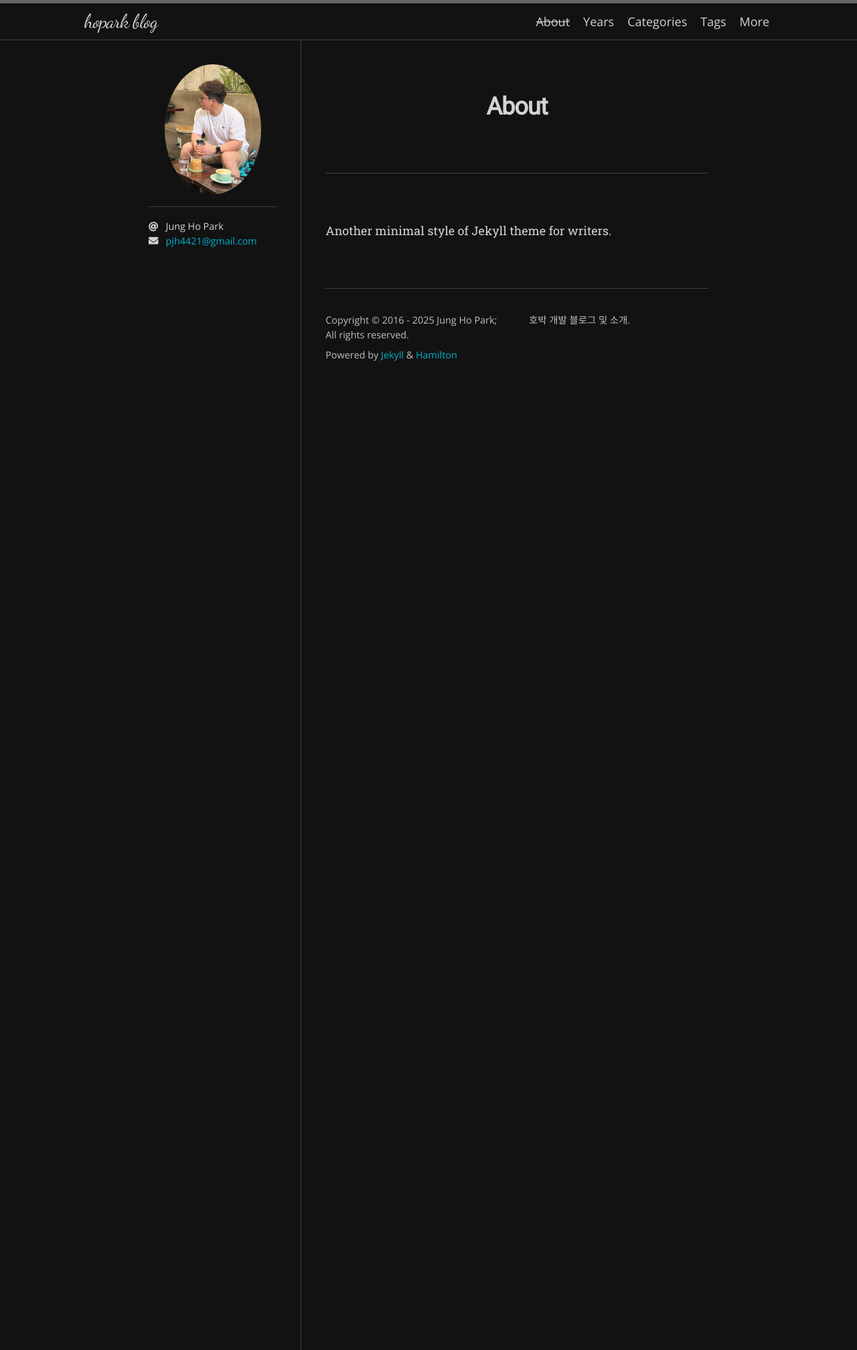
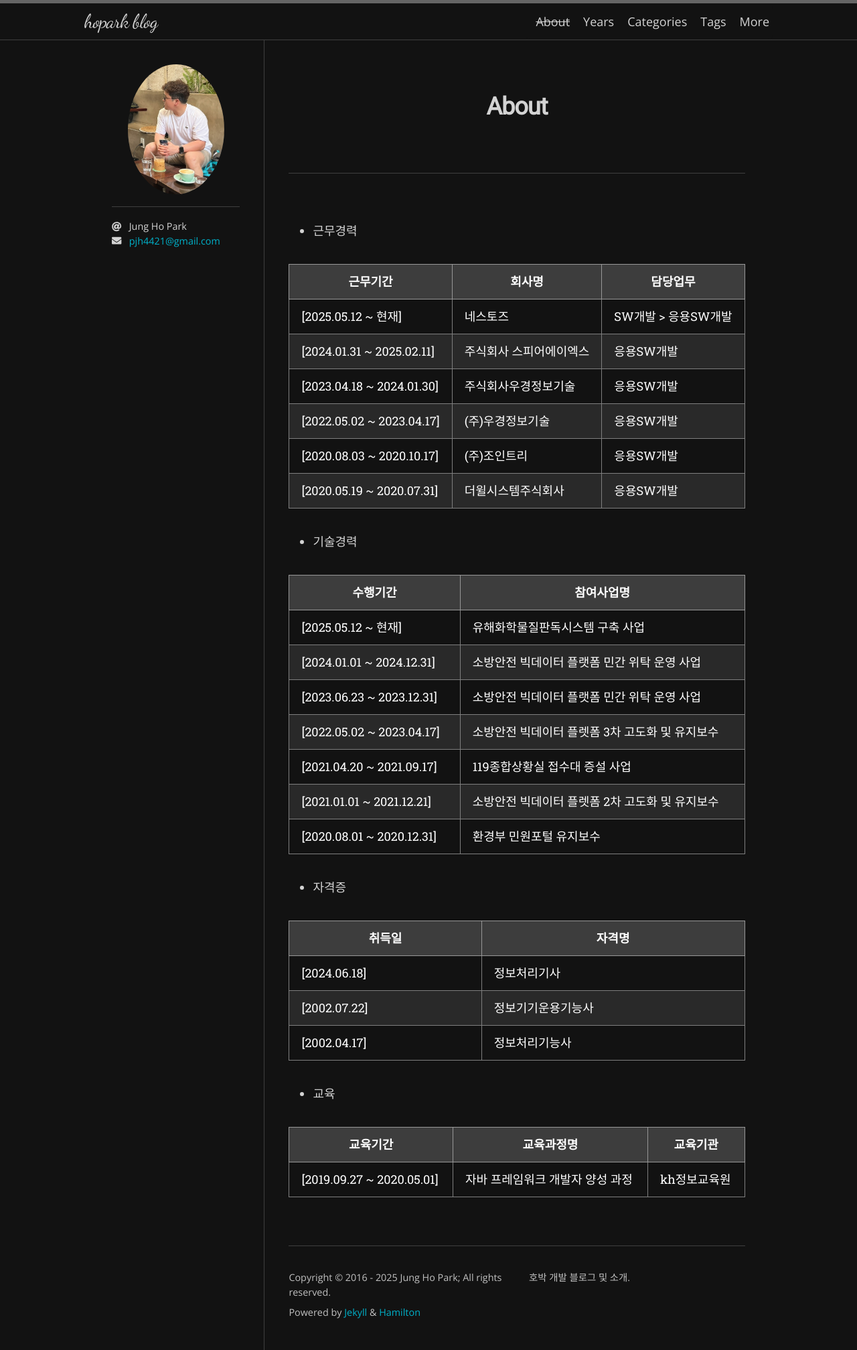
Before and after one commit to skateboarder-man/hopark, a Jekyll site: the page built from about.md, in a window 1280 px wide. Shown: the whole page at 67% size. Built offline with Jekyll 4.4.1, drawn with Linux system fonts in a browser that asks for light colours; nearby versions of some CDN libraries; some web fonts are replaced.

Commit message:
aout 수정

```diff
--- a/about.md
+++ b/about.md
@@ -4,4 +4,40 @@ title: About
 permalink: /about/
 ---
 
-Another minimal style of Jekyll theme for writers.
+- 근무경력
+
+근무기간 | 회사명 | 담당업무
+--- | --- | ---
+[2025.05.12 ~ 현재] | 네스토즈 | SW개발 > 응용SW개발
+[2024.01.31 ~ 2025.02.11] | 주식회사 스피어에이엑스 | 응용SW개발
+[2023.04.18 ~ 2024.01.30] | 주식회사우경정보기술 | 응용SW개발
+[2022.05.02 ~ 2023.04.17] | (주)우경정보기술 | 응용SW개발
+[2020.08.03 ~ 2020.10.17] | (주)조인트리 | 응용SW개발
+[2020.05.19 ~ 2020.07.31] | 더윌시스템주식회사 | 응용SW개발
+
+
+- 기술경력
+
+수행기간 | 참여사업명
+--- | ---
+[2025.05.12 ~ 현재] | 유해화학물질판독시스템 구축 사업
+[2024.01.01 ~ 2024.12.31] | 소방안전 빅데이터 플랫폼 민간 위탁 운영 사업
+[2023.06.23 ~ 2023.12.31] | 소방안전 빅데이터 플랫폼 민간 위탁 운영 사업
+[2022.05.02 ~ 2023.04.17] | 소방안전 빅데이터 플렛폼 3차 고도화 및 유지보수
+[2021.04.20 ~ 2021.09.17] | 119종합상황실 접수대 증설 사업
+[2021.01.01 ~ 2021.12.21] | 소방안전 빅데이터 플렛폼 2차 고도화 및 유지보수
+[2020.08.01 ~ 2020.12.31] | 환경부 민원포털 유지보수
+
+- 자격증
+
+취득일 | 자격명
+--- | ---
+[2024.06.18] | 정보처리기사
+[2002.07.22] | 정보기기운용기능사
+[2002.04.17] | 정보처리기능사
+
+- 교육
+
+교육기간 | 교육과정명 | 교육기관
+--- | --- | ---
+[2019.09.27 ~ 2020.05.01] | 자바 프레임워크 개발자 양성 과정 | kh정보교육원
```
